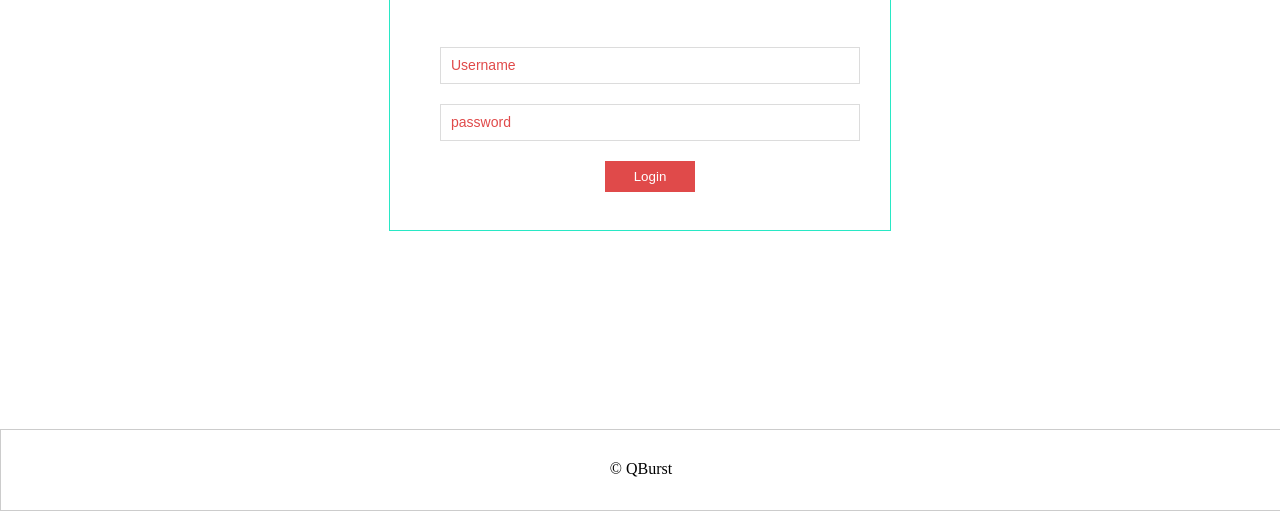
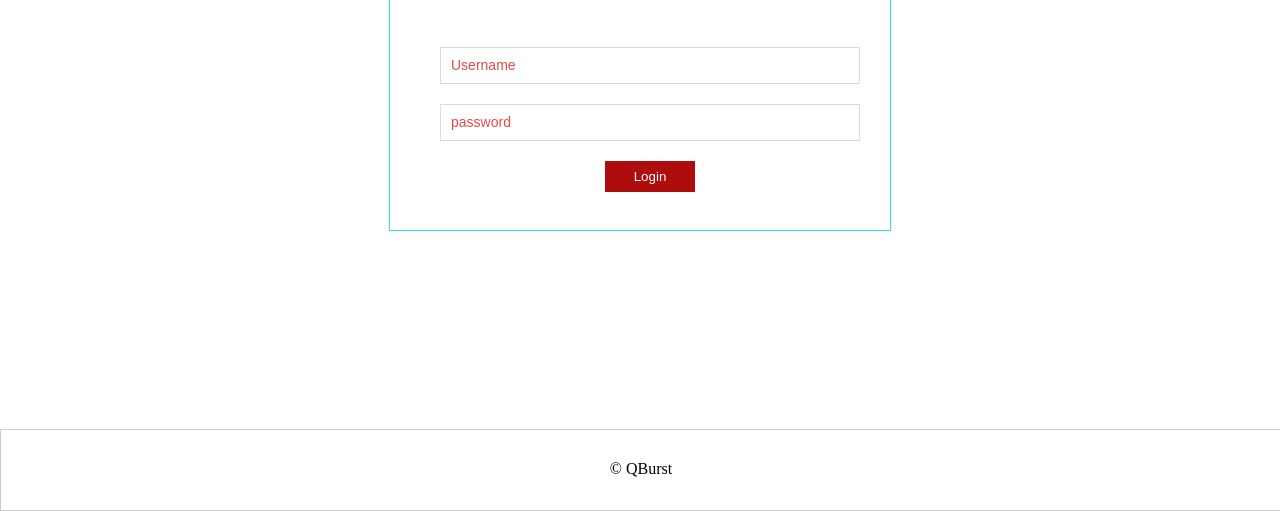
Before and after one commit to iammidhu/ExpenseManagerV2, a plain HTML site: page index.html in a window 1280 px wide. In both pictures the pointer is over the button "Login". Shown: the part 289-800 px from the top of the page. Drawn offline with Linux system fonts and the light colour scheme.

Commit message:
button hover color change

```diff
--- a/assets/css/style.css
+++ b/assets/css/style.css
@@ -111,3 +111,7 @@ input:focus::-moz-placeholder {
     background-color: #E04A4A;
     color: white;
 }
+.red-button:hover{
+  transition: all ease-in 0.5s;
+  background-color: #AD0D0D;
+}
```
